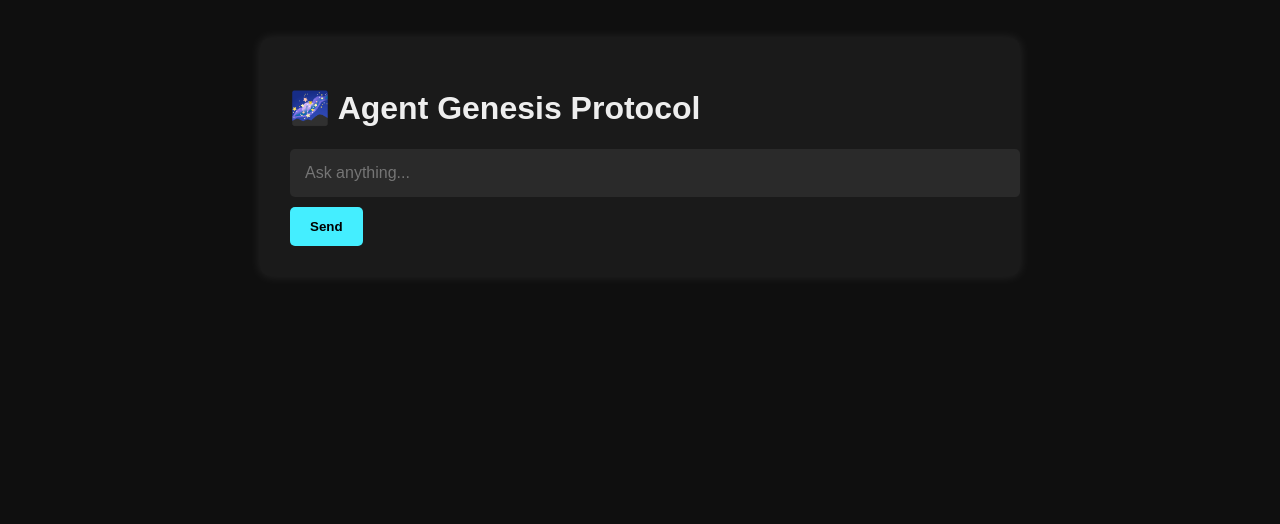
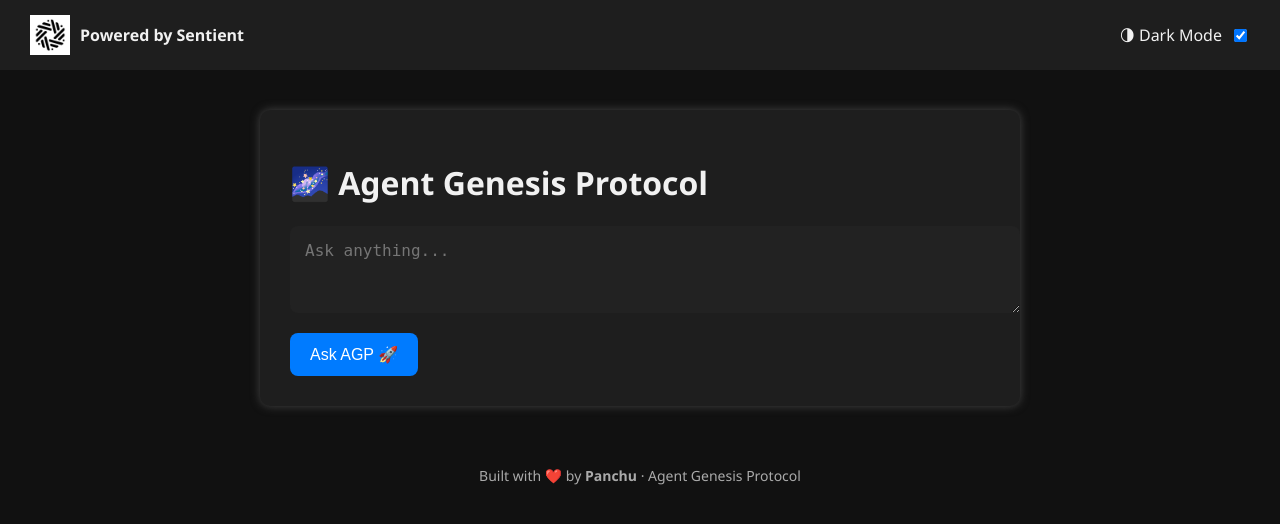
Before and after one commit to Panchu11/Agent-Genesis-Protocol-AGP-, a Flask app: page / in a window 1280 px wide. Shown: the top 524 px of the page. Run offline with Flask 3, Linux system fonts and the light colour scheme.

Commit message:
💻 Updated frontend: Dark Mode, Sentient Logo, Panchu credit

```diff
--- a/templates/index.html
+++ b/templates/index.html
@@ -5,87 +5,177 @@
     <title>Agent Genesis Protocol (AGP)</title>
     <style>
         body {
-            background-color: #0f0f0f;
-            color: #eee;
-            font-family: Arial, sans-serif;
-            padding: 30px;
+            font-family: 'Segoe UI', Tahoma, Geneva, Verdana, sans-serif;
+            margin: 0;
+            padding: 0;
+            background-color: #111;
+            color: #f1f1f1;
+            transition: background-color 0.3s, color 0.3s;
         }
+
+        .header {
+            display: flex;
+            align-items: center;
+            justify-content: space-between;
+            padding: 15px 30px;
+            background-color: #1e1e1e;
+        }
+
+        .logo-container {
+            display: flex;
+            align-items: center;
+            gap: 10px;
+        }
+
+        .logo-container img {
+            height: 40px;
+        }
+
+        .toggle-switch {
+            display: flex;
+            align-items: center;
+            gap: 8px;
+        }
+
         .container {
             max-width: 700px;
-            margin: auto;
-            background: #1a1a1a;
+            margin: 40px auto;
+            background-color: #1e1e1e;
+            border-radius: 10px;
             padding: 30px;
-            border-radius: 10px;
-            box-shadow: 0 0 12px rgba(255, 255, 255, 0.1);
+            box-shadow: 0 0 10px #444;
         }
-        input[type="text"] {
+
+        textarea {
             width: 100%;
             padding: 15px;
-            margin-bottom: 10px;
-            border-radius: 5px;
+            font-size: 16px;
             border: none;
-            font-size: 16px;
-            background-color: #2a2a2a;
+            border-radius: 8px;
+            margin-bottom: 15px;
+            background-color: #222;
             color: #fff;
         }
+
         button {
-            background-color: #4ef;
+            background-color: #007bff;
+            border: none;
+            padding: 12px 20px;
+            color: white;
+            border-radius: 8px;
+            cursor: pointer;
+            font-size: 16px;
+        }
+
+        .response {
+            margin-top: 20px;
+            padding: 15px;
+            background-color: #333;
+            border-radius: 8px;
+            white-space: pre-wrap;
+        }
+
+        .chat-entry {
+            margin-bottom: 15px;
+        }
+
+        .user {
+            color: #00d4ff;
+            font-weight: bold;
+        }
+
+        .bot {
+            color: #ffcc00;
+            font-weight: bold;
+        }
+
+        .footer {
+            text-align: center;
+            margin-top: 40px;
+            padding: 20px;
+            color: #aaa;
+            font-size: 14px;
+        }
+
+        .dark-mode {
+            background-color: #f4f4f4;
+            color: #222;
+        }
+
+        .dark-mode .container {
+            background-color: #fff;
+            box-shadow: 0 0 10px #ccc;
+        }
+
+        .dark-mode textarea {
+            background-color: #f0f0f0;
             color: #000;
-            padding: 12px 20px;
-            border: none;
-            border-radius: 5px;
-            font-weight: bold;
-            cursor: pointer;
         }
-        .response-box {
-            margin-top: 20px;
-            background: #222;
-            padding: 20px;
-            border-radius: 5px;
-            white-space: pre-wrap;
+
+        .dark-mode .response {
+            background-color: #e0e0e0;
+            color: #000;
+        }
+
+        .dark-mode .footer {
+            color: #333;
         }
     </style>
 </head>
 <body>
+    <div class="header">
+        <div class="logo-container">
+            <img src="/static/logo.jpg" alt="Sentient Logo">
+            <strong>Powered by Sentient</strong>
+        </div>
+        <div class="toggle-switch">
+            <label for="darkToggle">🌗 Dark Mode</label>
+            <input type="checkbox" id="darkToggle" checked>
+        </div>
+    </div>
+
     <div class="container">
         <h1>🌌 Agent Genesis Protocol</h1>
-        <form id="chatForm">
-            <input type="text" id="userInput" placeholder="Ask anything..." required>
-            <button type="submit">Send</button>
-        </form>
-        <div class="response-box" id="responseBox" style="display:none;"></div>
+        <div id="chat-box"></div>
+        <textarea id="user-input" placeholder="Ask anything..." rows="3"></textarea>
+        <button onclick="sendMessage()">Ask AGP 🚀</button>
+    </div>
+
+    <div class="footer">
+        Built with ❤️ by <strong>Panchu</strong> · Agent Genesis Protocol
     </div>
 
     <script>
-        const form = document.getElementById("chatForm");
-        const input = document.getElementById("userInput");
-        const responseBox = document.getElementById("responseBox");
+        const textarea = document.getElementById("user-input");
+        const toggle = document.getElementById("darkToggle");
 
-        form.addEventListener("submit", async (e) => {
-            e.preventDefault();
-            const userMessage = input.value;
-            responseBox.style.display = "block";
-            responseBox.textContent = "🧠 AGP is thinking...";
+        toggle.addEventListener("change", () => {
+            document.body.classList.toggle("dark-mode");
+        });
 
-            try {
-                const response = await fetch("/chat", {
-                    method: "POST",
-                    headers: { "Content-Type": "application/json" },
-                    body: JSON.stringify({ input: userMessage })
-                });
+        textarea.addEventListener("keydown", async function (event) {
+            if (event.key === "Enter" && !event.shiftKey) {
+                event.preventDefault();
+                await sendMessage();
+            }
+        });
 
-                const data = await response.json();
-                if (data.output) {
-                    responseBox.textContent = "👤 You: " + userMessage + "\n\n🤖 AGP: " + data.output;
-                } else {
-                    responseBox.textContent = "❌ Error: " + (data.error || "No reply");
-                }
-            } catch (err) {
-                responseBox.textContent = "⚠️ Network error. Check backend!";
-            }
+        async function sendMessage() {
+            const input = textarea.value.trim();
+            if (!input) return;
 
-            input.value = "";
-        });
+            const response = await fetch("/chat", {
+                method: "POST",
+                headers: { "Content-Type": "application/json" },
+                body: JSON.stringify({ input })
+            });
+            const data = await response.json();
+
+            const chatBox = document.getElementById("chat-box");
+            chatBox.innerHTML += `<div class="chat-entry"><span class="user">👤 You:</span> ${input}</div>`;
+            chatBox.innerHTML += `<div class="chat-entry"><span class="bot">🤖 AGP:</span> ${data.output}</div>`;
+            textarea.value = "";
+        }
     </script>
 </body>
 </html>
```
Also changed, not shown: static/LOGO.jpg (added).
